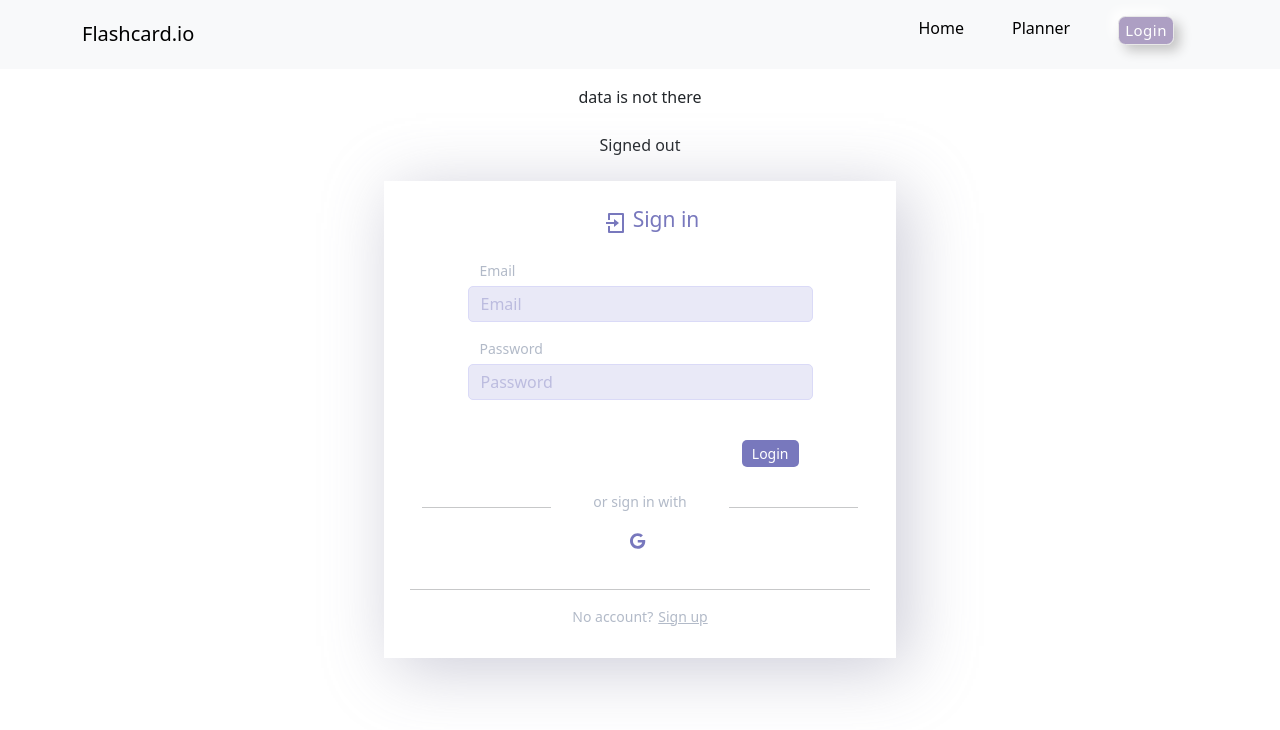
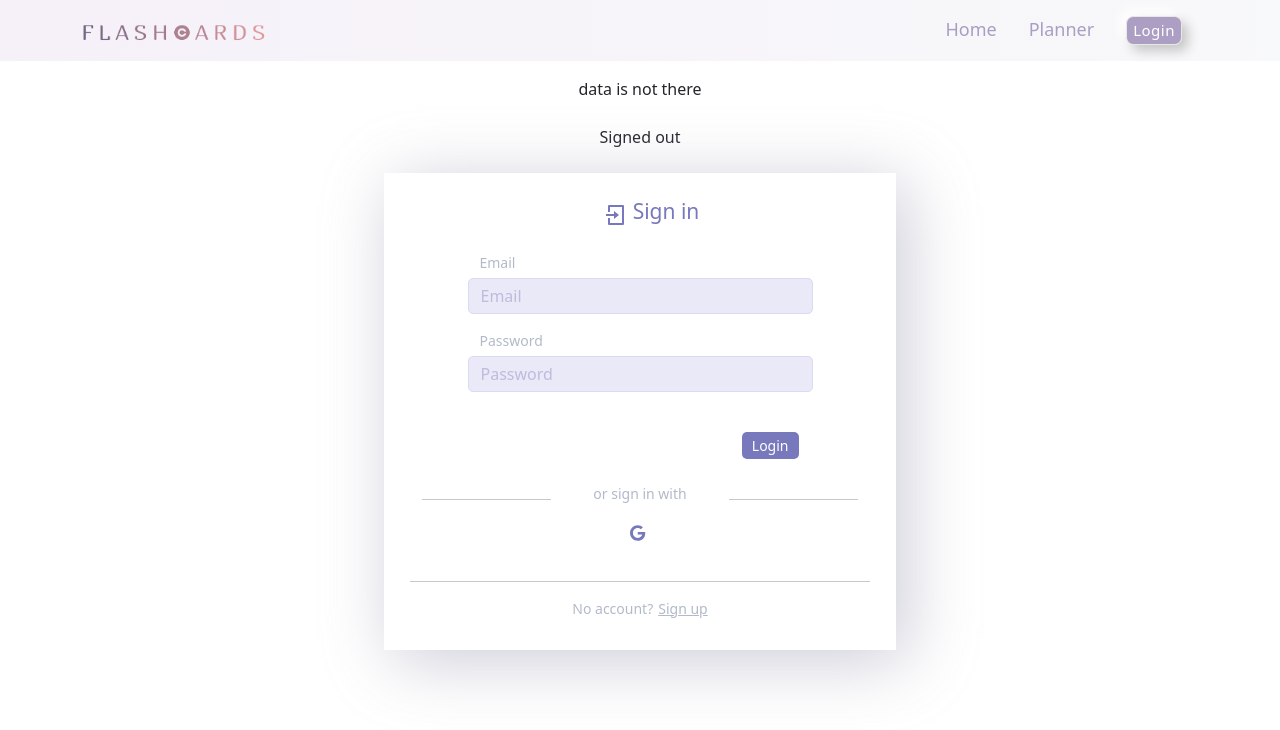
Before and after one commit to HanzilaH/flashcards, a React (Create React App) app in the folder client/: page / in a window 1280 px wide. Shown: the top 730 px of the page. Built offline with nearby package versions, Linux system fonts and the light colour scheme; no server answers.

Commit message:
navbar styles added (i think we might be close to completion)

```diff
--- a/client/src/components/Navbar.jsx
+++ b/client/src/components/Navbar.jsx
@@ -26,7 +26,14 @@ const Navbar = () => {
     <>
       <nav className="navbar navbar-expand-lg bg-body-tertiary">
         <div className="container-md container-sm">
-          <div className="navbar-brand">Flashcard.io</div>
+          <div className="">
+            <img
+              style={{ height: "1.3rem" }}
+              src="logo.png"
+              alt="Logo"
+              className="navbar-logo"
+            />
+          </div>
 
           <button
             className="navbar-toggler"
@@ -41,20 +48,15 @@ const Navbar = () => {
           </button>
 
           <div className="collapse navbar-collapse" id="navbarSupportedContent">
-            <ul className="navbar-nav ms-auto mb-2">
-              <li className="nav-item">
-                <div className="nav-link active mx-3" aria-current="page">
+            <div className="navbar-nav ms-auto ">
+              <div className="my-2 flashcard-nav-link mx-3" aria-current="page">
                 Home
               </div>
-              </li>
 
-              <li className="nav-item">
-                <div className="nav-link active mx-3" aria-current="page">
+              <div className="my-2 flashcard-nav-link mx-3" aria-current="page">
                 Planner
               </div>
-              </li>
-              <li className="nav-item">
-                <div className="nav-link active mx-3" aria-current="page">
+              <div className="my-2  mx-3" aria-current="page">
                 {currentUser ? (
                   <button
                     className="navbar-button"
@@ -71,8 +73,7 @@ const Navbar = () => {
                   </button>
                 )}
               </div>
-              </li>
-            </ul>
+            </div>
           </div>
         </div>
       </nav>
--- a/client/src/styles/Navbar.css
+++ b/client/src/styles/Navbar.css
@@ -16,3 +16,32 @@
     box-shadow: inset 4px 4px 12px #c5c5c5,
                 inset -4px -4px 12px #ffffff;
    }
+
+
+   .navbar-button:hover {
+    background-color: #36106c8b; /* Change to your desired hover background color */
+  }
+
+
+
+
+
+    .flashcard-nav-link {
+        font-size: 18px;
+        color: #52338174;
+        font-family: inherit;
+        font-weight: 400;
+        cursor: pointer;
+        transition-timing-function: cubic-bezier(0.25, 0.8, 0.25, 1);
+        transition: all 400ms;
+      }
+
+      .flashcard-nav-link:hover {
+        color: #48096a;
+        border-bottom: 2px solid #48096a; /* Adjust color and thickness as needed */
+
+      }
+
+.navbar{
+    background: linear-gradient(270deg, #d7c6ed03, #ebc4f229)
+}
```
Also changed, not shown: client/public/logo.png (added). Lines whose indentation alone changed are shown as unchanged.
